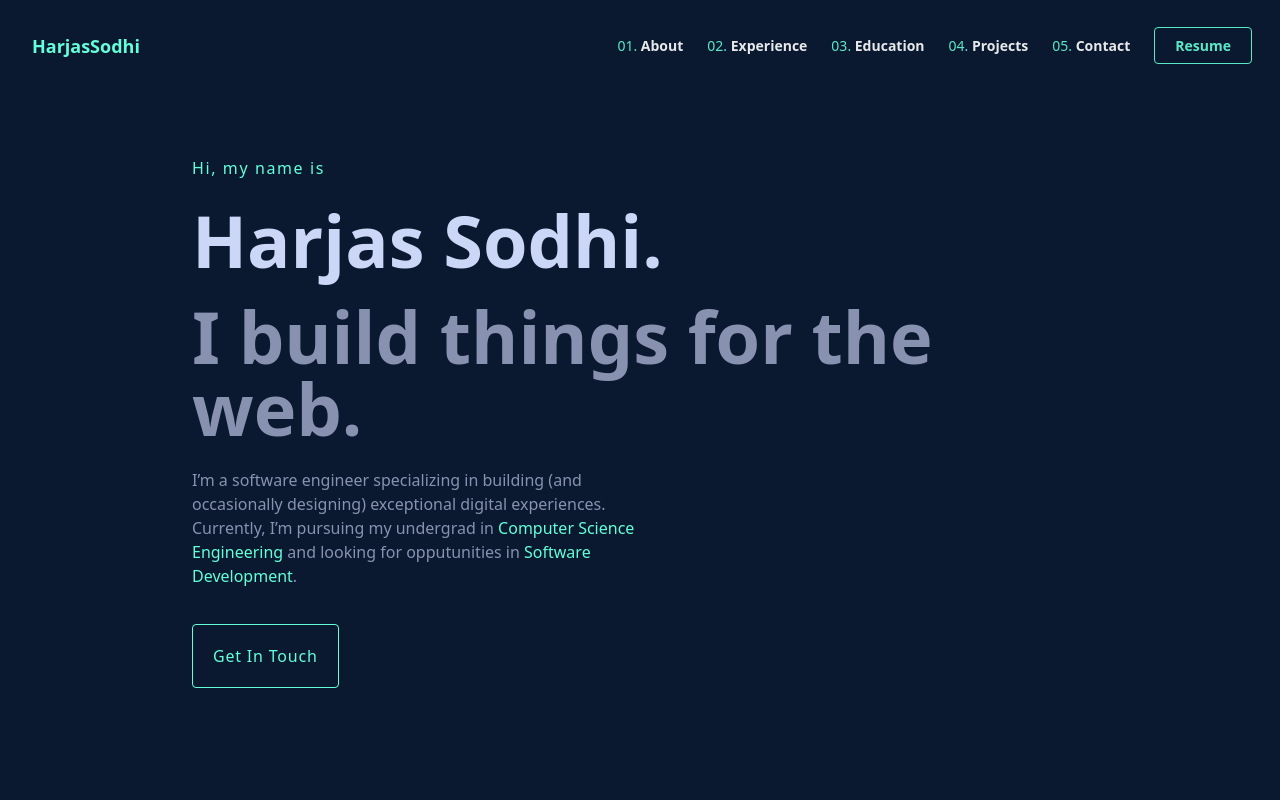
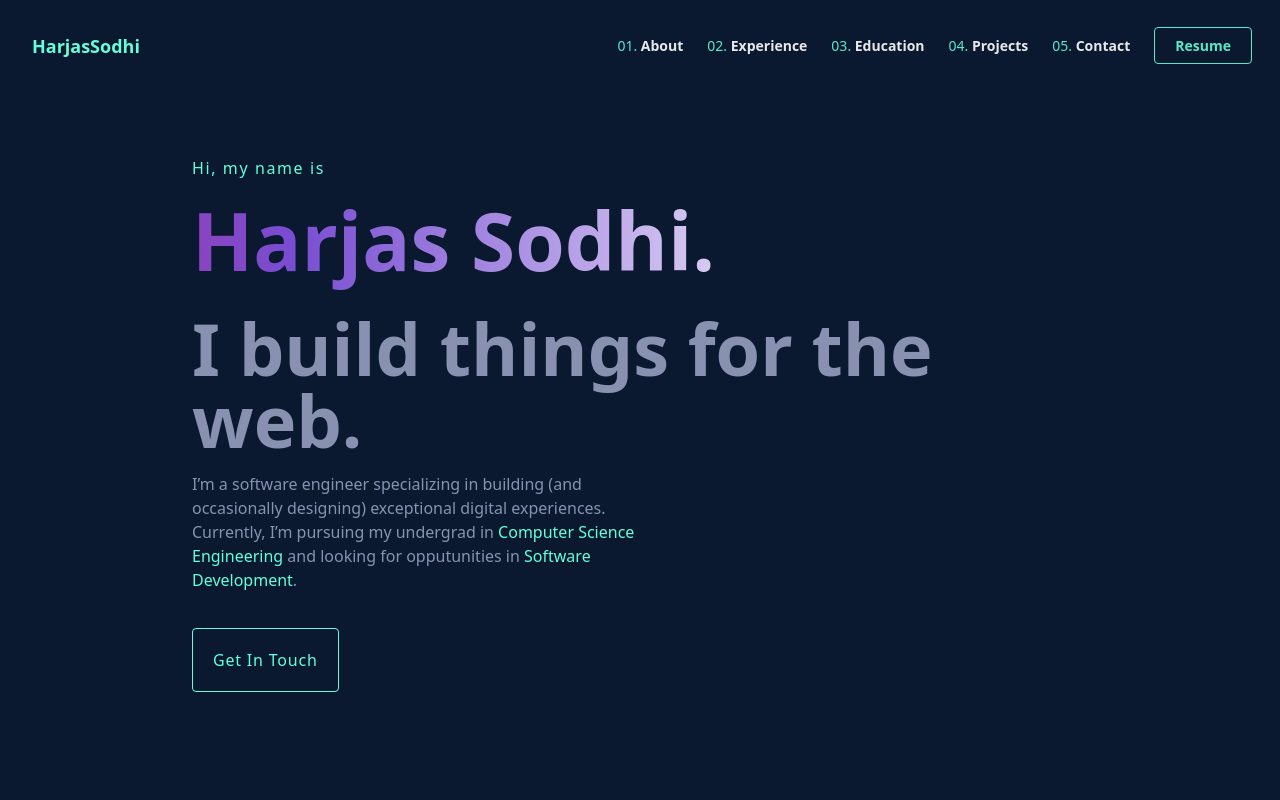
Before and after one commit to HarjasSodhi/Portfolio, a React (Vite) app: page / in a window 1280 px wide. Shown: the top 800 px of the page. Built offline with nearby package versions, Linux system fonts and the light colour scheme.

Commit message:
gradient added

```diff
--- a/src/Components/About.tsx
+++ b/src/Components/About.tsx
@@ -26,7 +26,7 @@ function About() {
                         </ul>
                     </p>
                 </div>
-                <div className="mt-14 md:mt-0 md:ml-20 h-50 w-80 transition ease"><img className="h-full w-full" src="https://brittanychiang.com/static/30a645f7db6038f83287d0c6042d3b2b/f9526/me.avif" alt="" /></div>
+                <div className="imagediv mt-14 md:mt-0 md:ml-20 h-50 w-80 transition ease"><img className="h-full w-full" src="https://brittanychiang.com/static/30a645f7db6038f83287d0c6042d3b2b/f9526/me.avif" alt="" /></div>
             </div>
         </div>
     )
--- a/src/Components/Hero.tsx
+++ b/src/Components/Hero.tsx
@@ -2,9 +2,9 @@ function Hero() {
     return (
         <div className='text-white w-full pt-16 h-screen' >
             <div className='text-[#64ffda] tracking-widest'>Hi, my name is</div>
-            <div className='lg:text-7xl md:text-5xl text-4xl my-6 text-[#ccd6f6] font-bold'>Harjas Sodhi.</div>
-            <div className='lg:text-7xl md:text-5xl text-4xl my-6 text-[#8892b0] font-bold'>I build things for the web.</div>
-            <div className='mt-2 mb-14 w-full xl:w-1/2 text-[#8892b0]'>I’m a software engineer specializing in building (and occasionally designing) exceptional digital experiences. Currently, I’m pursuing my undergrad in <span className='text-[#64ffda] un'>Computer Science Engineering</span> and looking for opputunities in <span className='un text-[#64ffda]'>Software  Development</span>.</div>
+            <div className='name font-bold'>Harjas Sodhi.</div>
+            <div className='lg:text-7xl md:text-5xl text-4xl my-3 text-[#8892b0] font-bold'>I build things for the web.</div>
+            <div className='mt-4 mb-14 w-full xl:w-1/2 text-[#8892b0]'>I’m a software engineer specializing in building (and occasionally designing) exceptional digital experiences. Currently, I’m pursuing my undergrad in <span className='text-[#64ffda] un'>Computer Science Engineering</span> and looking for opputunities in <span className='un text-[#64ffda]'>Software  Development</span>.</div>
             <a className='tracking-wider border p-5 border-[#64ffda] text-[#64ffda] rounded transition ease hover:bg-gray-700' href="#contact">Get In Touch</a>
         </div>
     )
--- a/src/index.css
+++ b/src/index.css
@@ -37,3 +37,34 @@ body {
 .skills li {
   transition: all linear 0.3s;
 }
+
+.name {
+  background: linear-gradient(to right, #e21862, #784dd2, #ffffff, #e21862);
+  background-size: 200%;
+  -webkit-background-clip: text;
+  -webkit-text-fill-color: transparent;
+  animation-duration: 4s;
+  animation-name: backanim;
+  animation-iteration-count: infinite;
+  animation-fill-mode: forwards;
+  font-size: 5rem;
+}
+
+@keyframes backanim {
+  from {
+    background-position: 0% center;
+  }
+  to {
+    background-position: -200% center;
+  }
+}
+
+.imagediv {
+  filter: drop-shadow(15px 15px 0px #64ffda);
+  transition: all linear 0.3s;
+}
+
+.imagediv:hover {
+  transform: scale(1.1);
+  filter: drop-shadow(10px 10px 0px #64ffda);
+}
```
